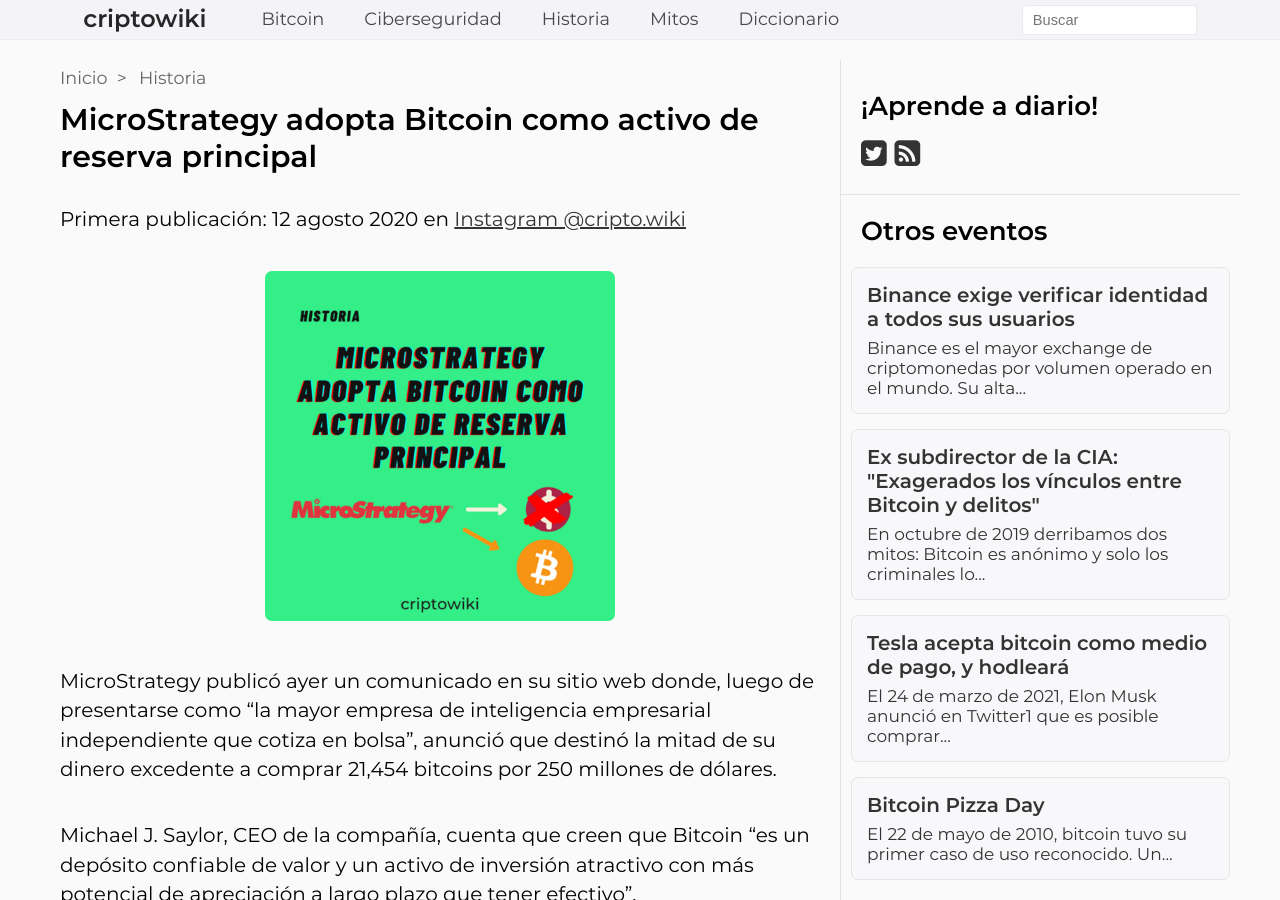
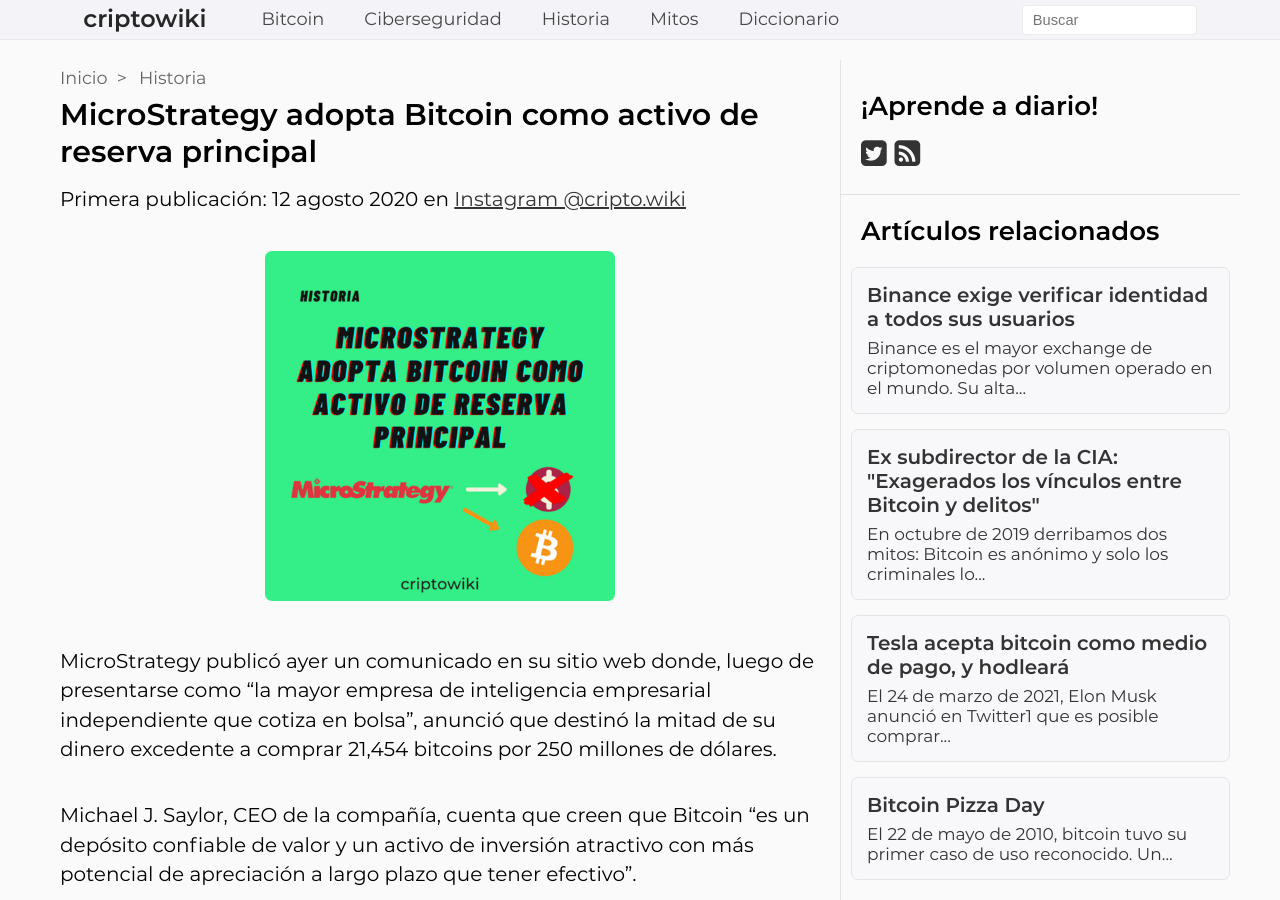
Before and after one commit to criptowiki/criptowiki, a Jekyll site: the page built from collections/_posts/history/2020-08-11-microstrategy-adopta-bitcoin-activo-reserva-principal.md, in a window 1280 px wide and 900 px high. Built offline with Jekyll 4.4.1, drawn with Linux system fonts in a browser that asks for light colours; some web fonts are replaced.

Commit message:
merge History and post-two-column layouts into one

```diff
--- a/_config.yml
+++ b/_config.yml
@@ -25,7 +25,7 @@
   - scope:
       path: '_posts/history/'
     values:
-      layout: 'history'
+      layout: 'post-two-column'
       category: 'history'
   - scope:
       path: '_posts/cybersecurity/'
--- a/_layouts/history.html
+++ /dev/null
@@ -1,60 +0,0 @@
----
-layout: default
-css: post-two-column
----
-
-<div id="page-content">
-	<div id="post-page">
-
-			<div id="post-column-left">
-				<div id="post">
-					<div class="breadcrumb">
-						<ol>
-							<li><a href="{{ site.baseurl }}/">Inicio</a></li>
-							<li><a href="{{ site.baseurl }}/historia/">Historia</a></li>
-						</ol>
-					</div>
-
-					<h1 class="title">{{ page.title }}</h1>
-					<div class="content">{{ content }}</div>
-				</div> <!-- #post -->
-
-			</div> <!-- #post-column-left -->
-
-
-			<div id="post-column-right">
-
-				<div id="social">
-					<div><h3>¡Aprende a diario!</h3></div>
-					<div id="social-links">
-						<a href="https://twitter.com/{{ site.social.twitter }}" title="Twitter"><i class="icon-twitter-square"></i></a>
-						<a href="{{ site.baseurl }}{{ site.feed.path }}" title="Atom"><i class="icon-rss-square"></i></a>
-					</div>
-				</div>
-
-				<div id="related-posts">
-
-					<h3>Otros eventos</h3>
-
-					{% for post in site.categories.history limit: 7 %}
-
-						{% if post.permalink == page.permalink %}
-							{% continue %}
-						{% endif %}
-
-						<div class="related-post">
-							<a href="{{ post.permalink }}">
-								<span class="related-post-title">{{ post.title }}</span>
-								<span class="related-post-excerpt">{{ post.excerpt | strip_html | truncatewords: 15 }}</span>
-							</a>
-						</div>
-
-					{% endfor %}
-				</div> <!-- #related-posts -->
-
-
-			</div> <!-- #post-column-right -->
-
-
-		</div> <!-- #post-page -->
-</div> <!-- #page-content -->
--- a/_layouts/post-two-column.html
+++ b/_layouts/post-two-column.html
@@ -19,7 +19,18 @@
 
 			<div id="post-column-left">
 				<div id="post">
-					{% include breadcrumb.html %}
+
+					{% if page.category == 'history' %}
+					<div class="breadcrumb">
+						<ol>
+							<li><a href="{{ site.baseurl }}/">Inicio</a></li>
+							<li><a href="{{ site.baseurl }}/historia/">Historia</a></li>
+						</ol>
+					</div>
+					{% else %}
+						{% include breadcrumb.html %}
+					{% endif %}
+
 
 					{% if category == "wallets" %}
 					<div class="title-container">
```
